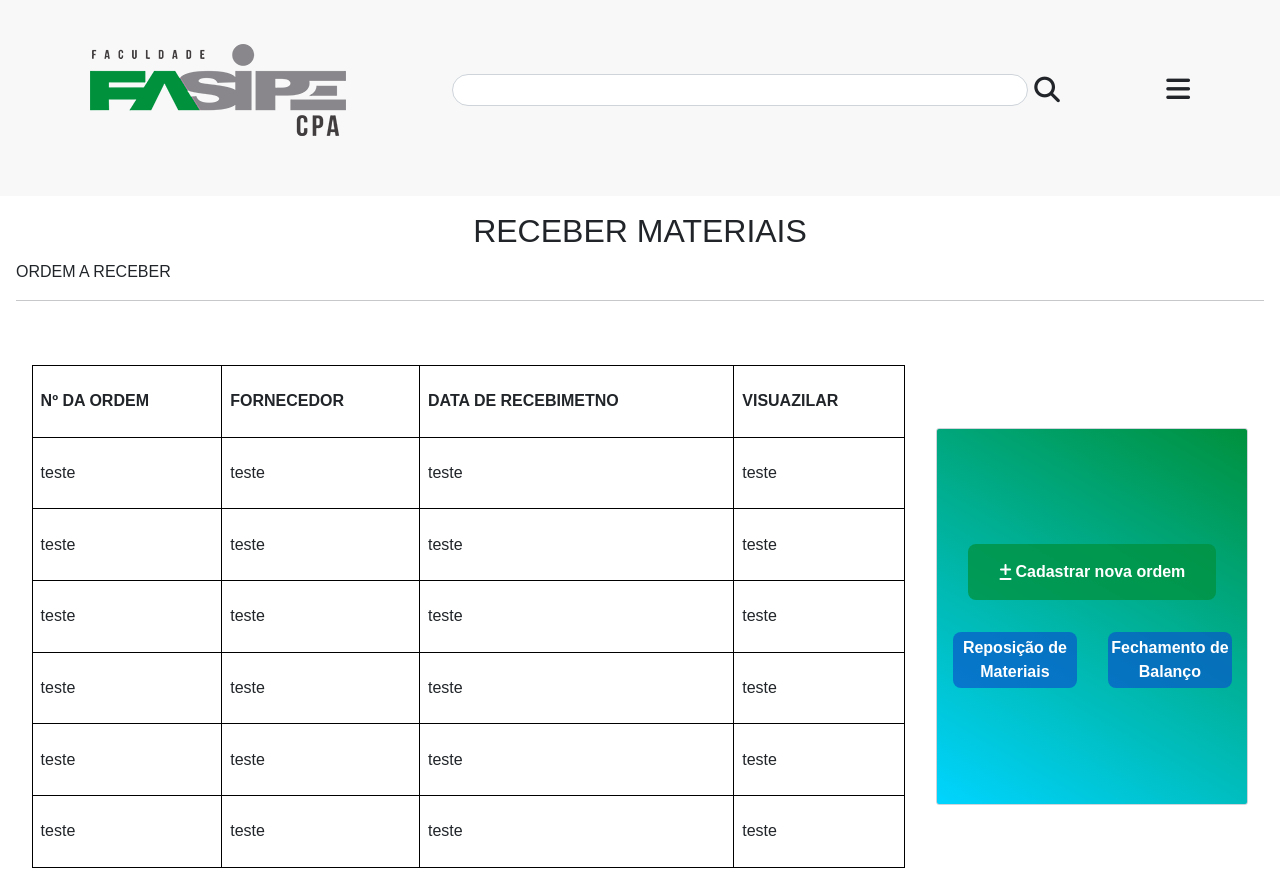
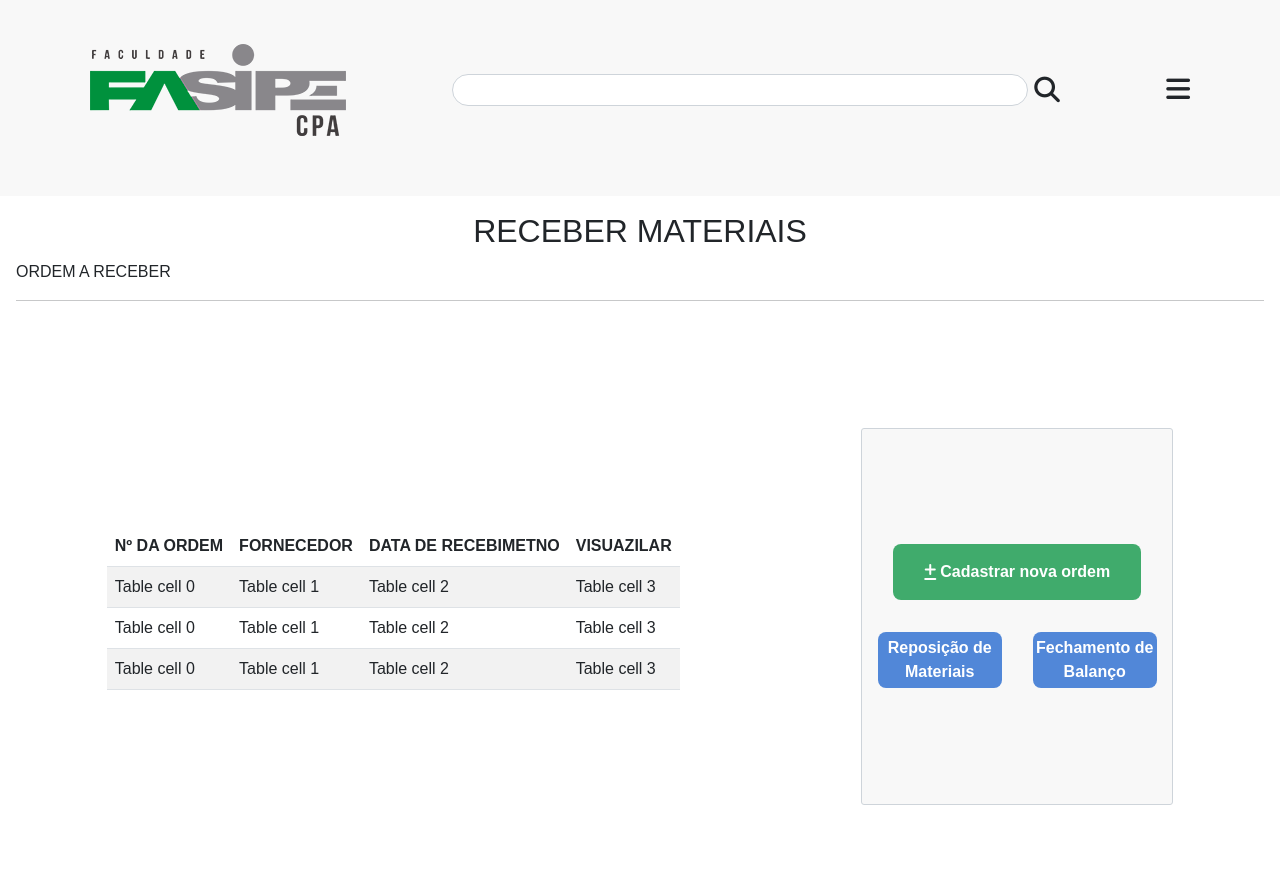
Before and after one commit to JailsonPaiva/Proojeto_Estoque, a React (Vite) app: page / in a window 1280 px wide. Shown: the top 874 px of the page. Built offline with nearby package versions, Linux system fonts and the light colour scheme.

Commit message:
teste de componente cadastrar ordem

```diff
--- a/src/Global.scss
+++ b/src/Global.scss
@@ -7,6 +7,7 @@
     font-family: sans-serif;
 }
 
+
 body {
     background: #f8f8f8;
 }
--- a/src/pages/CadastrarOrdem/CadastrarOrdem.jsx
+++ b/src/pages/CadastrarOrdem/CadastrarOrdem.jsx
@@ -11,8 +11,10 @@ import Col from 'react-bootstrap/Col';
 import Form from 'react-bootstrap/Form';
 import Row from 'react-bootstrap/Row';
 
+
 function CadastrarOrdem() {
   const [values, setValues] = useState();
+  const [newValues, setNewValues] = useState();
   // console.log(values)
   const handleChangeValues = (value) => {
     setValues((data) => ({
@@ -21,73 +23,83 @@ function CadastrarOrdem() {
     }))
   }
 
-  const handleClickProximo = () =>{
-    Axios.post("http://localhost:8080/confirmar", {
-      // ordem, cnpj, fornecedor, entrega, valor, qtd, descri
-      ordem: values.numOrdem,
-      fornecedor: values.fornecedor,
-      cnpj: values.cnpj,
-      entrega: values.data,
-      descri: values.desc,
-      qtd: values.qtdTotal,
-      valor: values.valor
+  const consultar = () => {
+    Axios.post("http://localhost:8080/consultar", {
+      cnpj: values.cnpj
     }).then((response) => {
-      console.log(response)
-    });
-  };
+      setNewValues(response.data)
+      console.log(newValues[0].id)
+    })
+  }
+
+  // const handleClickProximo = () => {
+  //   Axios.get("http://localhost:8080/consultar", {
+  //     // ordem, cnpj, fornecedor, entrega, valor, qtd, descri
+  //     ordem: values.numOrdem,
+  //     fornecedor: values.fornecedor,
+  //     cnpj: values.cnpj,
+  //     entrega: values.data,
+  //     descri: values.desc,
+  //     qtd: values.qtdTotal,
+  //     valor: values.valor
+  //   }).then((response) => {
+  //     console.log(response)
+  //   });
+  // };
 
   return (
     <>
       <Header />
 
-    <hr className={styles.hr}/>
+      <hr className={styles.hr} />
 
       <main className={styles.mainContainer}>
 
         <Form>
           <Row className="mb-3">
-        <Form.Group as={Col} xs={4} controlId="formGridEmail">
-          <Form.Label >Nº da ordem</Form.Label>
-          <Form.Control onChange={handleChangeValues} name="numOrdem" type="text" placeholder="Digite o número da ordem" required/>
+            <Form.Group as={Col} xs={4} controlId="formGridCity">
+              <Form.Label>CNPJ</Form.Label>
+              <Form.Control onChange={handleChangeValues} name='cnpj' type="text" placeholder='CNPJ do fornecedor' required/>
             </Form.Group>
+
 
             <Form.Group as={Col} controlId="formGridPassword">
               <Form.Label>Razão Social</Form.Label>
-          <Form.Control onChange={handleChangeValues} name="fornecedor" type="text" placeholder="Razão social LTDA" />
+              <Form.Control onChange={handleChangeValues} name="fornecedor" type="text" placeholder="Razão social LTDA"  />
             </Form.Group>
           </Row>
 
           <Row className="mb-3">
-        <Form.Group as={Col} controlId="formGridCity">
-          <Form.Label>CNPJ</Form.Label>
-          <Form.Control onChange={handleChangeValues} name='cnpj'  type="text" placeholder='CNPJ do fornecedor' required/>
+            <Form.Group as={Col}  controlId="formGridEmail">
+              <Form.Label >Nº da ordem</Form.Label>
+              <Form.Control onChange={handleChangeValues} name="numOrdem" type="text" placeholder="Digite o número da ordem"  />
             </Form.Group>
 
             <Form.Group as={Col} controlId="formGridState">
               <Form.Label>Data da Entrega</Form.Label>
-          <Form.Control onChange={handleChangeValues} name='data'  type="text" />
+              <Form.Control onChange={handleChangeValues} name='data' type="text" />
             </Form.Group>
 
             <Form.Group as={Col} controlId="formFile">
               <Form.Label>Arquivo da ordem</Form.Label>
-          <Form.Control onChange={handleChangeValues} name='arquivo' type='file' required/>
+              <Form.Control onChange={handleChangeValues} name='arquivo' type='file'  />
             </Form.Group>
           </Row>
 
           <Row className="mb-3">
             <Form.Group as={Col} controlId="formGridCity">
               <Form.Label>Descrição</Form.Label>
-          <Form.Control onChange={handleChangeValues} name='desc' type="text" placeholder='Descreva a ordem recebida'/>
+              <Form.Control onChange={handleChangeValues} name='desc' type="text" placeholder='Descreva a ordem recebida' />
             </Form.Group>
 
             <Form.Group as={Col} xs={3} controlId="formGridState">
               <Form.Label>Qtd Total</Form.Label>
-          <Form.Control onChange={handleChangeValues} name='qtdTotal' type="text"  placeholder='Quantidade total da ordem'/>
+              <Form.Control onChange={handleChangeValues} name='qtdTotal' type="text" placeholder='Quantidade total da ordem' />
             </Form.Group>
 
             <Form.Group as={Col} xs={2} controlId="formFile">
               <Form.Label>Valor</Form.Label>
-          <Form.Control onChange={handleChangeValues} name='valor' type='text' placeholder='R$ 0,00'/>
+              <Form.Control onChange={handleChangeValues} name='valor' type='text' placeholder='R$ 0,00' />
             </Form.Group>
           </Row>
 
@@ -98,8 +110,8 @@ function CadastrarOrdem() {
 
           <div className={styles.divButton}>
 
-        <Button variant="success" onClick={handleClickProximo}>
-          <Link to="/confirmar" className={styles.link}>Próximo</Link>
+            <Button variant="success">
+              <Link onClick={consultar} className={styles.link}>Próximo</Link>
             </Button>
 
 
--- a/src/pages/ConfirmarDados/ConfirmarDados.jsx
+++ b/src/pages/ConfirmarDados/ConfirmarDados.jsx
@@ -19,9 +19,9 @@ function ConfirmarDados() {
             setListDados(response.data)
         }),
 
-        Axios.get("http://localhost:8080/ordem").then((response) => {
-            setListOrdem(response.data)
-        });
+            Axios.get("http://localhost:8080/ordem").then((response) => {
+                setListOrdem(response.data)
+            });
     }, []);
 
     return (
@@ -34,8 +34,8 @@ function ConfirmarDados() {
                         return (
                             <>
                                 <span >Nº  Ordem<br />{value.ordem}</span>
-                                <input type="text" name="fornecedor" placeholder='Nome do fornecedor' value={listDados[0].fornecedor} disabled/>
-                                <input type="text" name="cnpj" placeholder='CNPJ' value={listDados[0].cnpj} disabled/>
+                                <input type="text" name="fornecedor" placeholder='Nome do fornecedor' value={listDados[0].fornecedor} disabled />
+                                <input type="text" name="cnpj" placeholder='CNPJ' value={listDados[0].cnpj} disabled />
                             </>
                         );
                     })}
@@ -47,7 +47,7 @@ function ConfirmarDados() {
                 <section className={styles.sectionTable}>
 
                     <hr />
-                    <Table responsive>
+                    <Table responsive striped>
                         <thead>
                             <tr>
                                 <th>#</th>
@@ -64,7 +64,7 @@ function ConfirmarDados() {
                         <tbody>
 
                             {typeof listOrdem !== "undefined" && listOrdem.map((value) => {
-                                return(
+                                return (
 
                                     <Tr
                                         key={value.id}
--- a/src/pages/Home/Home.jsx
+++ b/src/pages/Home/Home.jsx
@@ -1,10 +1,13 @@
-import {  Link } from 'react-router-dom'
+import { Link } from 'react-router-dom'
+
+import logo from '../../../public/assets/logo.png'
+
 import styles from './Home.module.scss'
-import logo from '../../../public/assets/logo.png'
+import Table from 'react-bootstrap/Table';
 
 
 function Home() {
-    return(
+    return (
         <>
             <header className={styles.headerContainer}>
                 <img src={logo} alt="Logo FASIPE" />
@@ -25,50 +28,35 @@ function Home() {
                 </div>
 
                 <section className={styles.tableContainer}>
-                    <table>
+
+                    <Table responsive striped  hover>
+                        <thead>
                             <tr>
                                 <th>Nº DA ORDEM</th>
                                 <th>FORNECEDOR</th>
                                 <th>DATA DE RECEBIMETNO</th>
                                 <th>VISUAZILAR</th>
                             </tr>
+                        </thead>
+                        <tbody >
+
                             <tr>
-                            <td>teste</td>
-                            <td>teste</td>
-                            <td>teste</td>
-                            <td>teste</td>
+                                {Array.from({ length: 4 }).map((_, index) => (
+                                    <td key={index}>Table cell {index}</td>
+                                ))}
                             </tr>
                             <tr>
-                            <td>teste</td>
-                            <td>teste</td>
-                            <td>teste</td>
-                            <td>teste</td>
+                                {Array.from({ length: 4 }).map((_, index) => (
+                                    <td key={index}>Table cell {index}</td>
+                                ))}
                             </tr>
                             <tr>
-                            <td>teste</td>
-                            <td>teste</td>
-                            <td>teste</td>
-                            <td>teste</td>
+                                {Array.from({ length: 4 }).map((_, index) => (
+                                    <td key={index}>Table cell {index}</td>
+                                ))}
                             </tr>
-                        <tr>
-                            <td>teste</td>
-                            <td>teste</td>
-                            <td>teste</td>
-                            <td>teste</td>
-                        </tr>
-                        <tr>
-                            <td>teste</td>
-                            <td>teste</td>
-                            <td>teste</td>
-                            <td>teste</td>
-                        </tr>
-                        <tr>
-                            <td>teste</td>
-                            <td>teste</td>
-                            <td>teste</td>
-                            <td>teste</td>
-                        </tr>
-                    </table>
+                        </tbody>
+                    </Table>
 
                     <section className={styles.btnContainer}>
                         <button>
--- a/src/pages/Home/Home.module.scss
+++ b/src/pages/Home/Home.module.scss
@@ -85,18 +85,6 @@
         justify-content: space-around;
 
         // border: 1px solid red;
-        table, th, td {
-            padding: .5rem;
-
-            border: 1px solid black;
-            border-collapse: collapse;
-        }
-
-        table {
-            height: 100%;
-            width: 70%;
-        }
-
 
         .btnContainer {
             height: 31.43rem;
@@ -110,7 +98,7 @@
             align-items: center;
             gap: 2rem;
 
-            background: linear-gradient(-150deg, #00913d, #00d4ff);
+            background: #f8f8f8;
             border: 1px solid #ced4da;
             border-radius: 3px;
 
```
Also changed, not shown: src/components/Tr.jsx (+0 -8 lines), src/components/Group.jsx (added), 1 other file (tests, documents, lock files or other folders). Lines whose indentation alone changed are shown as unchanged.
